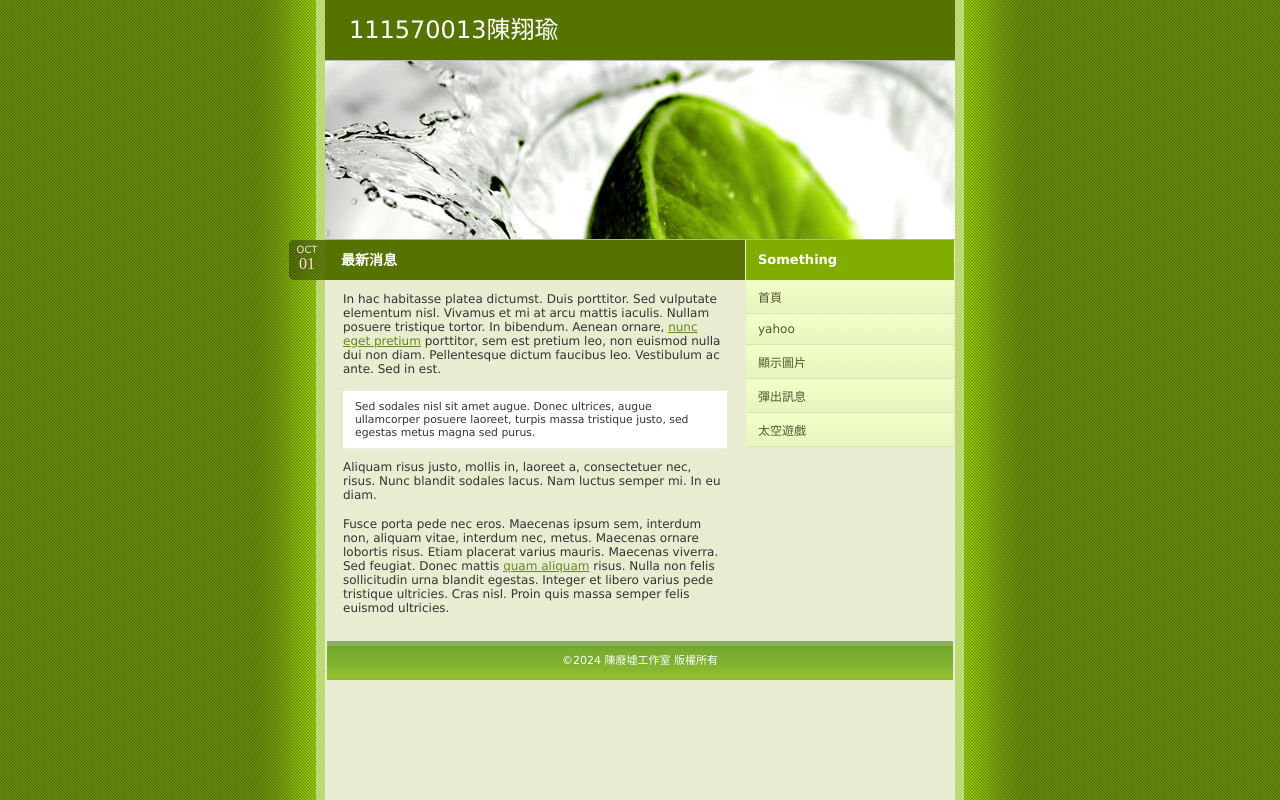
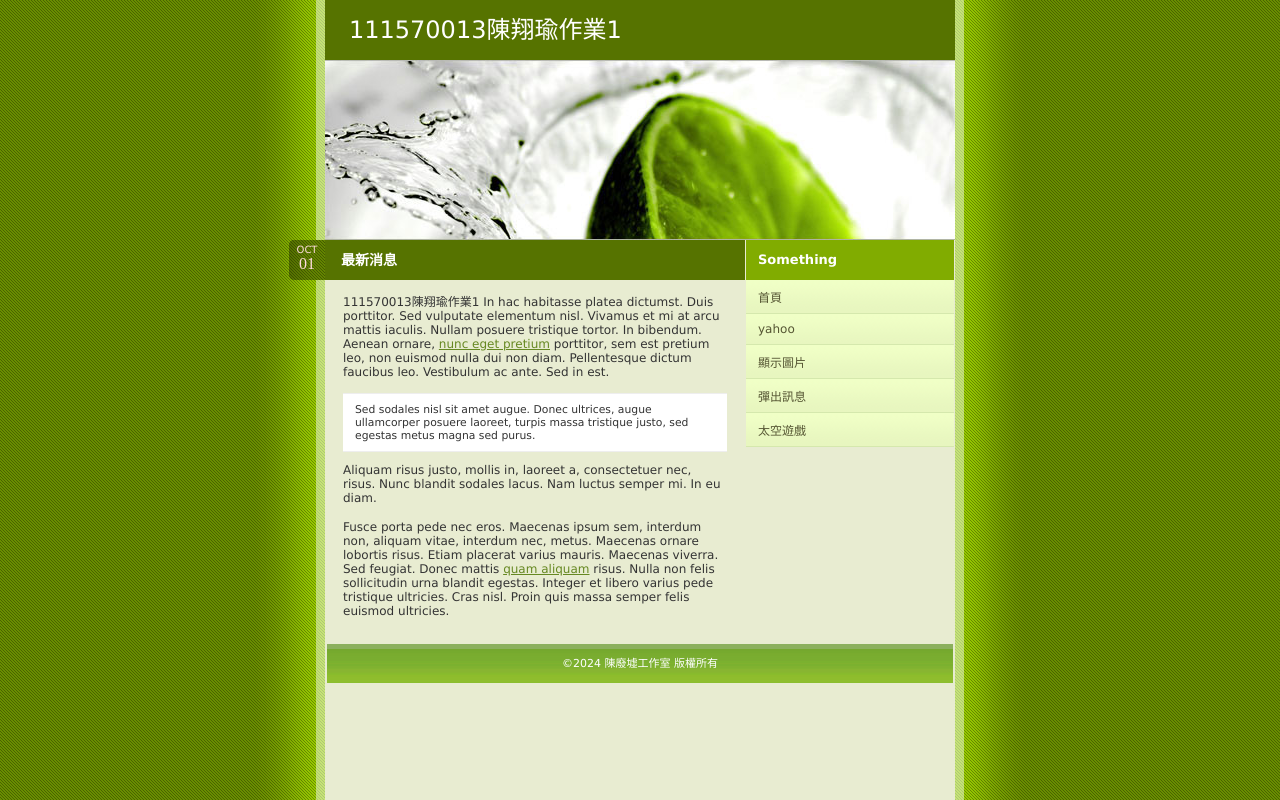
Before and after one commit to Fish0726-bit/hw1, a plain HTML site: page index.html in a window 1280 px wide. Drawn offline with Linux system fonts and the light colour scheme.

Commit message:
Update index.html

```diff
--- a/index.html
+++ b/index.html
@@ -9,7 +9,7 @@
 <meta name="keywords" content="keywords"/>
 <meta name="author" content="author"/>
 <link rel="stylesheet" type="text/css" href="default.css" media="screen"/>
-<title>111570013陳翔瑜</title>
+<title>111570013陳翔瑜作業1</title>
 </head>
 
 <body>
@@ -17,7 +17,7 @@
 <div class="container">
 
 	<div class="top">
-		<a href="index.html"><span>111570013陳翔瑜</span></a>
+		<a href="index.html"><span>111570013陳翔瑜作業1</span></a>
 	</div>
 
 	<div class="header"></div>
@@ -37,7 +37,7 @@
 
 				<div class="body">
 
-					<p>In hac habitasse platea dictumst. Duis porttitor. Sed vulputate elementum nisl. Vivamus et mi at arcu mattis iaculis. Nullam posuere tristique tortor. In bibendum. Aenean ornare, <a href="index.html">nunc eget pretium</a> porttitor, sem est pretium leo, non euismod nulla dui non diam. Pellentesque dictum faucibus leo. Vestibulum ac ante. Sed in est.</p>
+					<p>111570013陳翔瑜作業1 In hac habitasse platea dictumst. Duis porttitor. Sed vulputate elementum nisl. Vivamus et mi at arcu mattis iaculis. Nullam posuere tristique tortor. In bibendum. Aenean ornare, <a href="index.html">nunc eget pretium</a> porttitor, sem est pretium leo, non euismod nulla dui non diam. Pellentesque dictum faucibus leo. Vestibulum ac ante. Sed in est.</p>
 
 					<blockquote><p>Sed sodales nisl sit amet augue. Donec ultrices, augue ullamcorper posuere laoreet, turpis massa tristique justo, sed egestas metus magna sed purus.</p></blockquote>
 
```
